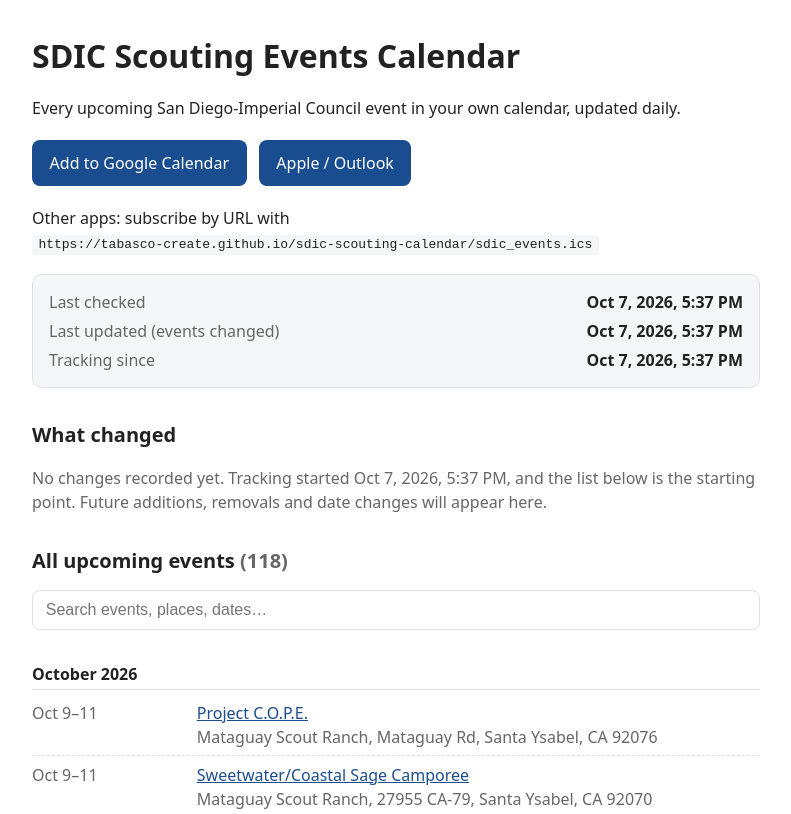
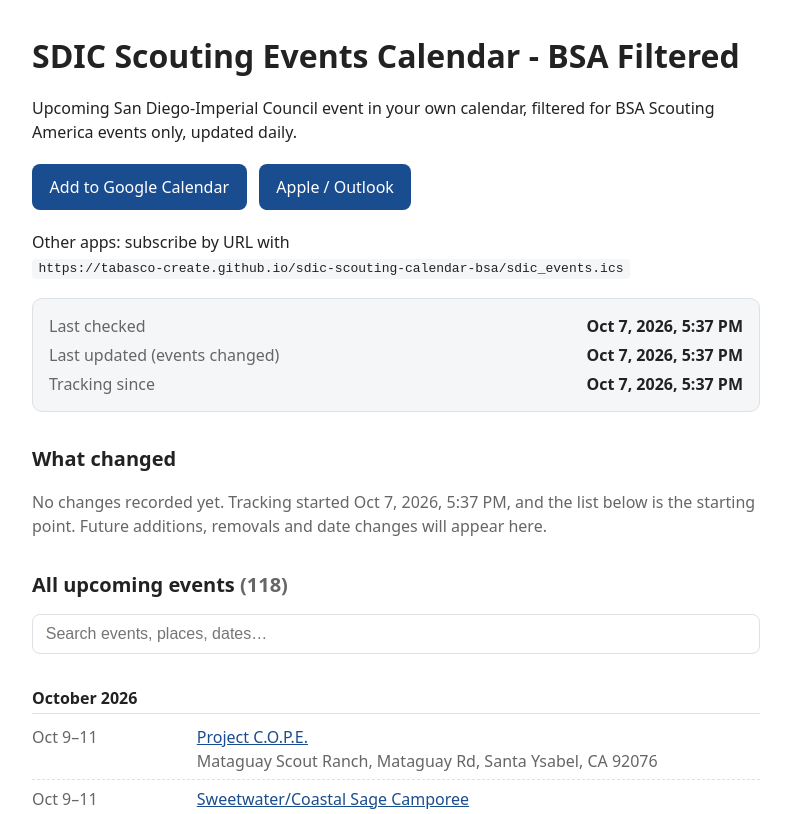
Before and after one commit to tabasco-create/sdic-scouting-calendar-bsa, a plain HTML site: page docs/index.html in a window 1280 px wide. Shown: the top 814 px of the page, without its empty margins (244-1035 px from the left). Drawn offline with Linux system fonts and the light colour scheme.

Commit message:
Update index.html

```diff
--- a/docs/index.html
+++ b/docs/index.html
@@ -31,13 +31,13 @@
 </style>
 </head>
 <body>
-<h1>SDIC Scouting Events Calendar</h1>
-<p>Every upcoming San Diego-Imperial Council event in your own calendar, updated daily.</p>
+<h1>SDIC Scouting Events Calendar - BSA Filtered</h1>
+<p>Upcoming San Diego-Imperial Council event in your own calendar, filtered for BSA Scouting America events only, updated daily.</p>
 <p>
-  <a class="btn" href="https://calendar.google.com/calendar/r?cid=webcal://tabasco-create.github.io/sdic-scouting-calendar/sdic_events.ics">Add to Google Calendar</a>
-  <a class="btn" href="webcal://tabasco-create.github.io/sdic-scouting-calendar/sdic_events.ics">Apple / Outlook</a>
+  <a class="btn" href="https://calendar.google.com/calendar/r?cid=webcal://tabasco-create.github.io/sdic-scouting-calendar-bsa/sdic_events.ics">Add to Google Calendar</a>
+  <a class="btn" href="webcal://tabasco-create.github.io/sdic-scouting-calendar-bsa/sdic_events.ics">Apple / Outlook</a>
 </p>
-<p>Other apps: subscribe by URL with<br><code>https://tabasco-create.github.io/sdic-scouting-calendar/sdic_events.ics</code></p>
+<p>Other apps: subscribe by URL with<br><code>https://tabasco-create.github.io/sdic-scouting-calendar-bsa/sdic_events.ics</code></p>
 
 <div class="status" id="status" aria-live="polite">
   <div><span>Loading status&hellip;</span></div>
```
